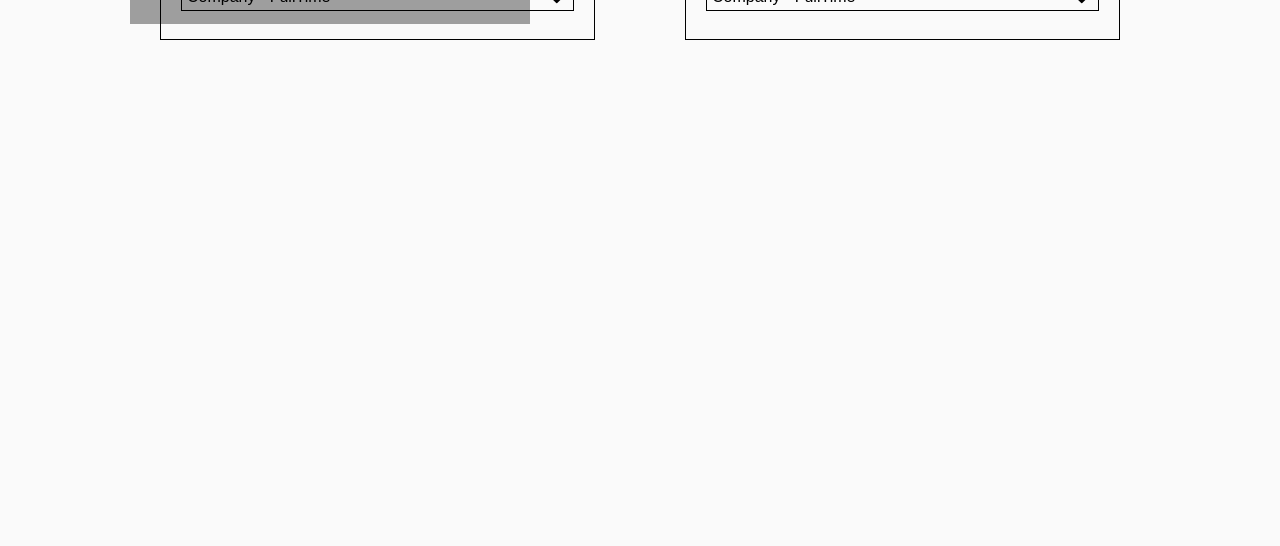
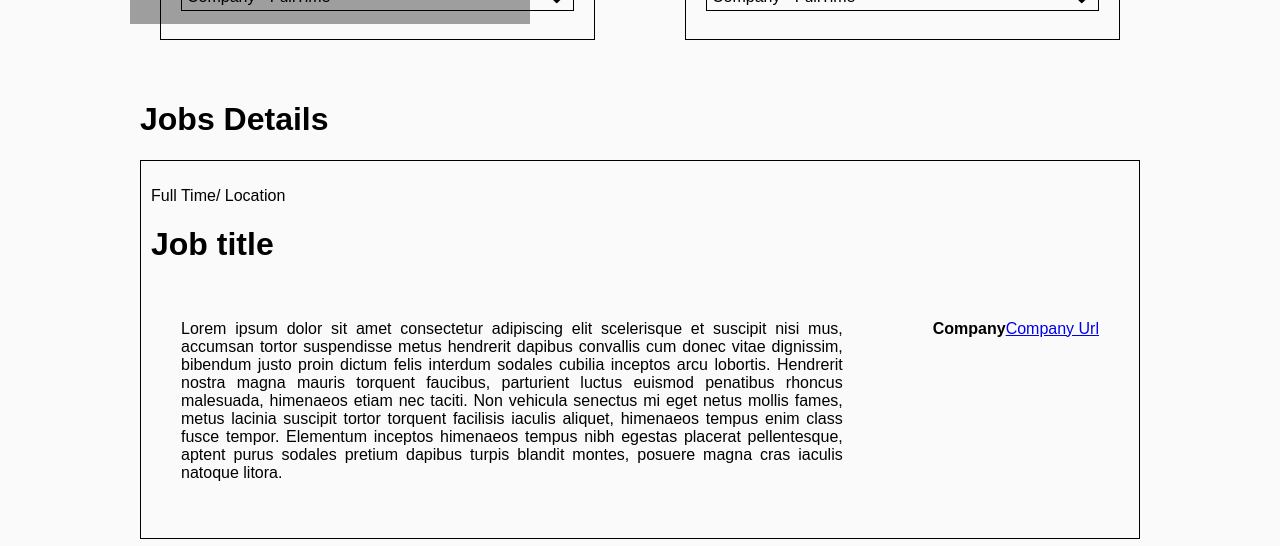
Before and after one commit to MatiSera/Final-Proyect, a React (Create React App) app in the folder github-jobs-search/: page / in a window 1280 px wide. Shown: the part 292-838 px from the top of the page. Before the commit the page ends 800 px from the top, so only its background shows below. Built offline with nearby package versions, Linux system fonts and the light colour scheme; grey boxes are pictures that could not be loaded.

Commit message:
Details component

```diff
--- a/github-jobs-search/src/App.js
+++ b/github-jobs-search/src/App.js
@@ -1,19 +1,21 @@
 //Import React
 
 import React, { Component } from 'react';
-import logo from './logo.svg';
 
 //Import Components
 import Navbar from './components/Navbar';
 import Search from './components/Search';
 import Results from './components/Results';
 import Favs from './components/Favs';
+import Details from './components/Details';
 
 //Import CSS
 import './App.css';
 import './Navbar.css';
 import './Search.css';
 import './Results.css';
+import './Details.css';
+
 // Icons CSS
 import './css/fontello.css'
 
@@ -34,6 +36,14 @@ class App extends Component {
                 < Favs />
               </div>
           </div>
+          <div className="grid-details">
+          <div className="container-header">
+            <h1 className="title bold">
+            Jobs Details
+            </h1>
+          </div>
+            < Details />
+          </div>
         </div>
       </div>
     );
--- /dev/null
+++ b/github-jobs-search/src/Details.css
@@ -0,0 +1,16 @@
+.container-header {
+  text-align: left;
+}
+.jobs-container {
+  border: 1px solid black;
+  padding: 10px;
+}
+.details-path {
+  text-align: left;
+}
+.details-title {
+  text-align: left;
+}
+.info {
+  text-align: justify;
+}
--- /dev/null
+++ b/github-jobs-search/src/components/Details.js
@@ -0,0 +1,36 @@
+import React, { Component } from 'react';
+
+class Details extends Component {
+  render() {
+    return(
+      <div className="jobs-container">
+        <div className="job-details">
+          <div className="details-path">
+            <p className="path-search">
+            Full Time/ Location
+            </p>
+          </div>
+          <div className="details-title">
+            <h1 className="title bold">
+              Job title
+            </h1>
+          </div>
+          <div className="details-info grid-container">
+            <p className="info grid-item">
+            Lorem ipsum dolor sit amet consectetur adipiscing elit scelerisque et suscipit nisi mus, accumsan tortor suspendisse metus hendrerit dapibus convallis cum donec vitae dignissim, bibendum justo proin dictum felis interdum sodales cubilia inceptos arcu lobortis. Hendrerit nostra magna mauris torquent faucibus, parturient luctus euismod penatibus rhoncus malesuada, himenaeos etiam nec taciti. Non vehicula senectus mi eget netus mollis fames, metus lacinia suscipit tortor torquent facilisis iaculis aliquet, himenaeos tempus enim class fusce tempor. Elementum inceptos himenaeos tempus nibh egestas placerat pellentesque, aptent purus sodales pretium dapibus turpis blandit montes, posuere magna cras iaculis natoque litora.
+            </p>
+            <div className="img-details grid-item">
+              <span className="company bold">
+                Company
+              </span>
+              <img src="" className="company-img" />
+              <a href="#" >Company Url </a>
+            </div>
+          </div>
+        </div>
+      </div>
+    )
+  }
+}
+
+export default Details;
--- a/github-jobs-search/src/index.css
+++ b/github-jobs-search/src/index.css
@@ -23,7 +23,8 @@ body {
   text-align: center;
   margin-top: 5px;
 }
-.grid-search {
+.grid-search,
+.grid-details {
   display: grid;
   grid-column-gap: 50px;
   grid-template-columns: auto;
```
Also changed, not shown: 1 other file (tests, documents, lock files or other folders).
